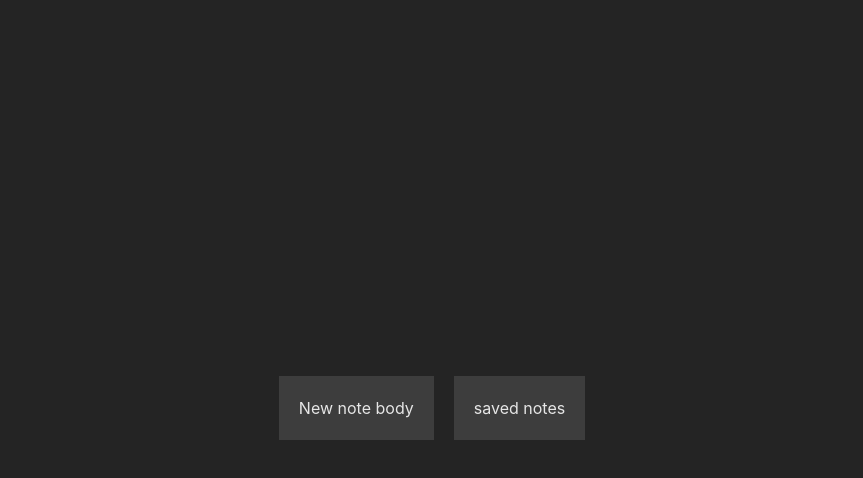
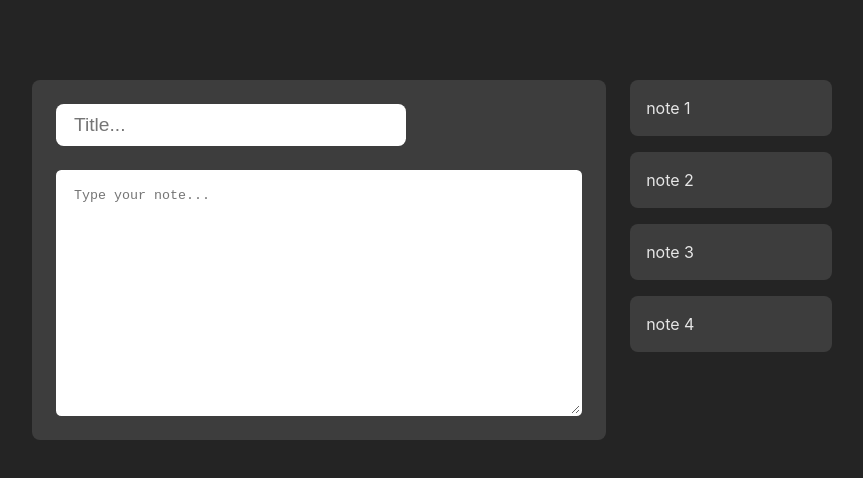
Before and after one commit to davidkrupa/to_do, a React (Vite) app: page / in a window 1280 px wide. Shown: the top 478 px of the page, without its empty margins (208-1071 px from the left). Built offline with nearby package versions, Linux system fonts and the light colour scheme.

Commit message:
app styling

```diff
--- a/src/App.jsx
+++ b/src/App.jsx
@@ -1,10 +1,43 @@
 import { useState } from "react";
 
 function App() {
+  const [title, setTitle] = useState("");
+  const [text, setText] = useState("");
+
+  const handleTitleChange = (e) => {
+    setTitle(e.target.value);
+  };
+
+  const handleTextChange = (e) => {
+    setText(e.target.value);
+  };
+
   return (
     <div className="app__wrapper">
-      <div>New note body</div>
-      <div>saved notes</div>
+      <div className="note__container">
+        <input
+          placeholder="Title..."
+          value={title}
+          onChange={(e) => {
+            handleTitleChange(e);
+          }}
+        />
+        <textarea
+          placeholder="Type your note..."
+          value={text}
+          rows="14"
+          cols="8"
+          onChange={(e) => {
+            handleTextChange(e);
+          }}
+        />
+      </div>
+      <div className="saved-notes__container">
+        <div className="saved-notes__container-note">note 1</div>
+        <div className="saved-notes__container-note">note 2</div>
+        <div className="saved-notes__container-note">note 3</div>
+        <div className="saved-notes__container-note">note 4</div>
+      </div>
     </div>
   );
 }
--- a/src/index.css
+++ b/src/index.css
@@ -14,15 +14,103 @@
   -webkit-text-size-adjust: 100%;
 }
 
+* {
+  box-sizing: border-box;
+}
+
 .app__wrapper {
   display: flex;
   justify-content: center;
-  align-items: center;
-  gap: 20px;
-  height: 100vh;
+  align-items: flex-start;
+  gap: 1.5rem;
+  max-width: 800px;
+  margin: 5rem auto 0;
 }
 
-.app__wrapper > div {
-  padding: 20px;
+@media screen and (max-width: 700px) {
+  .app__wrapper {
+    flex-direction: column;
+    width: 90%;
+  }
+}
+
+.note__container {
+  display: flex;
+  flex-direction: column;
+  flex-grow: 2;
+  gap: 1.5rem;
+  padding: 1.5rem;
+  min-height: 300px;
   background-color: rgb(61, 61, 61);
+  border-radius: 0.5em;
+  transition: 0.4s ease-in-out;
 }
+
+@media screen and (max-width: 700px) {
+  .note__container {
+    width: 100%;
+    padding: 1rem;
+  }
+}
+
+.saved-notes__container {
+  display: flex;
+  flex-direction: column;
+  flex-grow: 1;
+  gap: 1rem;
+}
+
+@media screen and (max-width: 700px) {
+  .saved-notes__container {
+    flex-direction: row;
+    justify-content: space-between;
+    align-items: flex-start;
+    width: 100%;
+    /* flex-wrap: wrap; */
+  }
+}
+
+.saved-notes__container-note {
+  background-color: rgb(61, 61, 61);
+  padding: 1rem;
+  border-radius: 0.5em;
+  transition: 0.4s ease-in-out;
+}
+
+.note__container:hover,
+.saved-notes__container-note:hover {
+  background-color: rgb(66, 66, 66);
+}
+
+@media screen and (max-width: 700px) {
+  .saved-notes__container-note {
+    flex-grow: 1;
+    flex-basis: 150px;
+    max-width: 45%;
+  }
+}
+
+input {
+  max-width: 350px;
+  font-size: 1.2rem;
+  padding: 0.5rem 1rem;
+}
+
+textarea {
+  width: 100%;
+  height: 100%;
+  padding: 1rem;
+}
+
+input,
+textarea {
+  border: 2px solid transparent;
+  border-radius: 0.4em;
+  outline: none;
+  transition: 0.4s ease;
+}
+
+input:focus,
+textarea:focus {
+  border: 2px solid #242424;
+}
```
